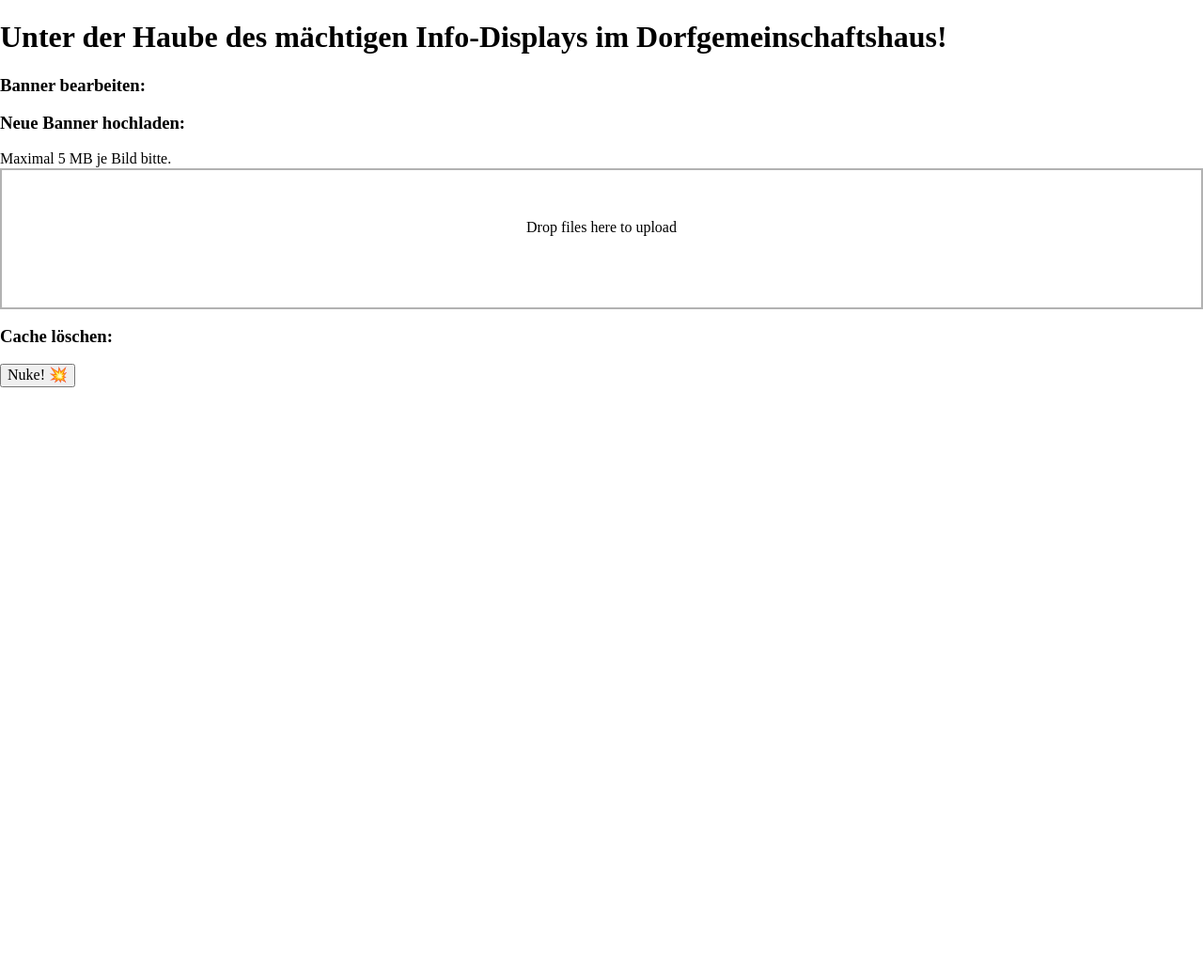
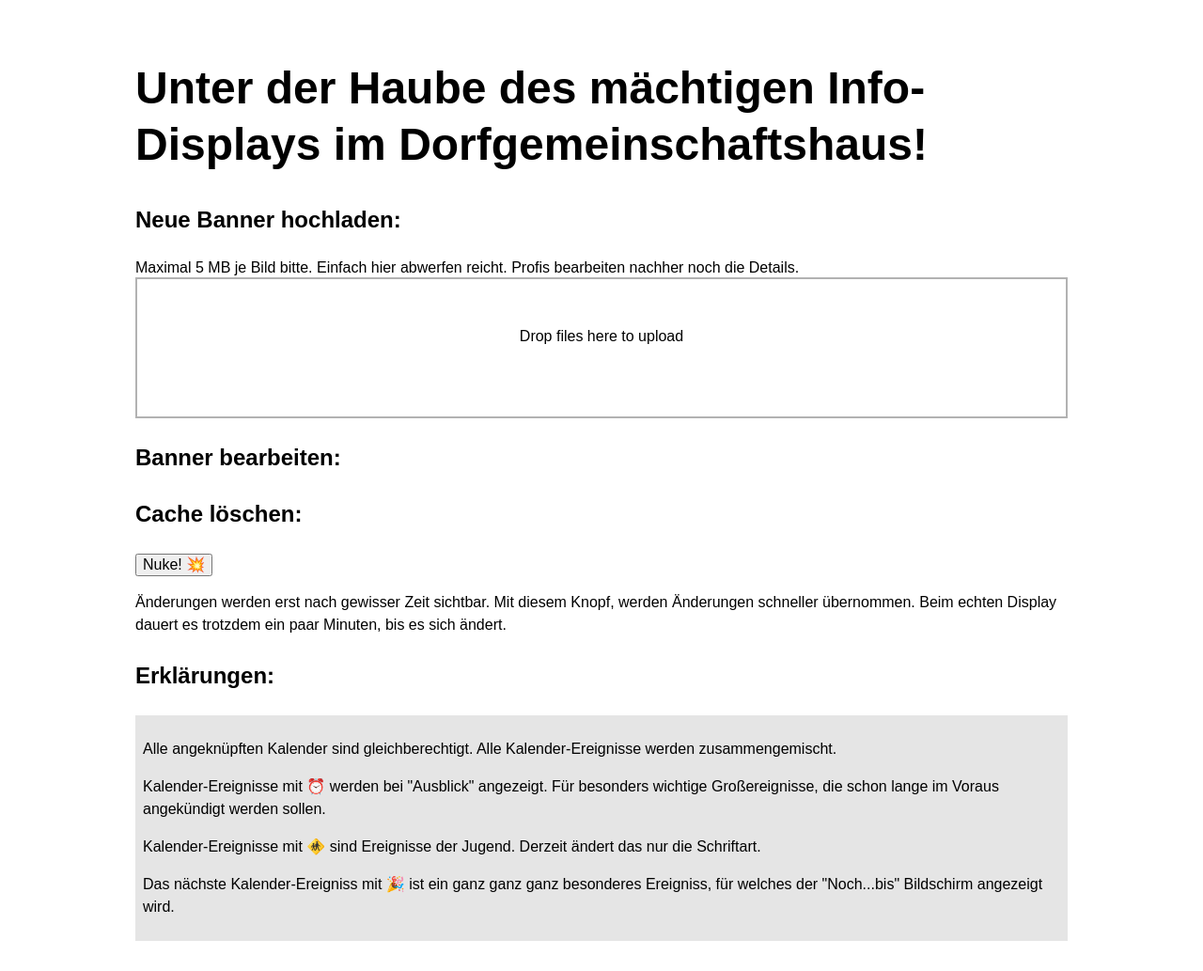
Before and after one commit to rincewind/kioskbackend, a Django app: page /wartungsklappe/ in a window 1280 px wide. Shown: the whole page at 94% size. Before the commit the page ends 412 px from the top, so only its background shows below. Run offline with Django 4.2, Linux system fonts and the light colour scheme; the visitor is signed in with stand-in values (Sample User, id 1); data that the repository does not hold is empty; some libraries are stand-ins or nearby versions.

Commit message:
more niceness

```diff
--- /dev/null
+++ b/display/templates/display/base.html
@@ -0,0 +1,51 @@
+{% load static %}
+<!doctype html>
+
+<html>
+<head>
+    <title>{% block title %}📺 Display{% endblock %}</title>
+    <meta charset="utf-8">
+    <meta http-equiv="X-UA-Compatible" content="IE=Edge">
+    <meta name="viewport" content="width=device-width, initial-scale=1">
+    <script src="{% static 'dropzone.min.js' %}"></script>
+    <link rel="stylesheet" href="{% static 'dropzone.min.css' %}">
+    <link rel="stylesheet" href="{% static 'tachyons.min.css' %}">
+    <style>
+        .debug {
+            background-color:  #ffa3d7;
+        }
+        .info {
+            background-color: #cdecff;
+        }
+        .success {
+            background-color:  #9eebcf;
+
+
+        }
+        .warning {
+            background-color:  #fbf1a9;
+
+        }
+        .error {
+            background-color: #ff725c;
+
+        }
+    </style>
+</head>
+<body>
+<main class="mw8 center system-sans-serif ma3 pa3">
+{% block messages %}
+{% if messages %}
+    <ul class="list w-100 pa0 ">
+        {% for message in messages %}
+        <li class="w-100 pa3 {% if message.tags %}{{ message.tags }}{% endif %}">{{ message }}</li>
+        {% endfor %}
+    </ul>
+{% endif %}
+
+{% endblock %}
+    {% block content %}
+
+    {% endblock %}
+</main>
+</body>
--- a/display/templates/display/slideshow.html
+++ b/display/templates/display/slideshow.html
@@ -73,7 +73,7 @@
                     <div>Noch </div>
                     <div class="r-fit-text">{{ special_event.start|timeuntil }}</div>
                     <div>bis</div>
-                    <div class="r-fit-text {% if special_event.jugend %}hv{% endif %}">{{ special_event.summary }}</div>
+                    <div class="r-fit-text"><span class="{% if special_event.jugend %}hv{% endif %}">{{ special_event.summary }}</span></div>
                     <div>{{ special_event.start|date:"l, d. F"}}{% if not special_event.allday %} um {{special_event.start|time:"H:i"}} Uhr{% endif %}</div>
 
                 </section>
--- a/display/templates/display/wartungsklappe.html
+++ b/display/templates/display/wartungsklappe.html
@@ -1,38 +1,17 @@
+{% extends "display/base.html" %}
+
 {% load static %}
-<!doctype html>
+{% block content %}
 
-<html>
-<head>
-    <title>Wartungsklappe!</title>
-    <meta charset="utf-8">
-    <meta http-equiv="X-UA-Compatible" content="IE=Edge">
-    <meta name="viewport" content="width=device-width, initial-scale=1">
-    <script src="{% static 'dropzone.min.js' %}"></script>
-    <link rel="stylesheet" href="{% static 'dropzone.min.css' %}">
-    <link rel="stylesheet" href="{% static 'tachyons.min.css' %}">
-</head>
-<body>
-{% if messages %}
-    <ul class="messages">
-        {% for message in messages %}
-        <li{% if message.tags %} class="{{ message.tags }}"{% endif %}>{{ message }}</li>
-        {% endfor %}
-    </ul>
-{% endif %}
+{% load thumbnail %}
 
 {% if request.user.is_staff %}
 
-<h1>Unter der Haube des mächtigen Info-Displays im Dorfgemeinschaftshaus!</h1>
+<h1 class="f1 lh-title">Unter der Haube des mächtigen Info-Displays im Dorfgemeinschaftshaus!</h1>
 
-<h3>Banner bearbeiten:</h3>
-    <ul>
-    {% for b in banner %}
-        <li><a href="{% url "banneredit" b.pk %}">{{ b.title }}</a></li>
-    {% endfor %}
-    </ul>
 
-<h3>Neue Banner hochladen:</h3>
-<div>Maximal 5 MB je Bild bitte.</div>
+    <h3 class="f3 lh-copy">Neue Banner hochladen:</h3>
+<div class="">Maximal 5 MB je Bild bitte. Einfach hier abwerfen reicht. Profis bearbeiten nachher noch die Details.</div>
 <form action="{% url "wartungsklappe" %}" method="post" enctype="multipart/form-data" class="dropzone" id="banner">
     {% csrf_token %}
     <!-- input type="submit" value="Verbannern" -->
@@ -46,40 +25,77 @@
       capture: "camera"
   };
 </script>
+
+<h3 class="f3 lh-copy">Banner bearbeiten:</h3>
+    <ul class="list pa0">
+    {% for b in banner %}
+        {% thumbnail b.image "100x100" crop="center" as im %}
+        <li>
+            <a class="link dt w-100 bb b--black-05 pb2 mt2" href="{% url "banneredit" b.pk %}">
+                    <div class="dtc w2 w3-ns v-mid">
+                                    <img src="{{ im.url }}" alt="{{  b.title}}">
+                    </div>
+                    <div class="dtc v-mid pl3">
+                        {{ b.title }}
+                    </div>
+            </a></li>
+        {% endthumbnail %}
+    {% endfor %}
+    </ul>
+
+
 {% if new_calendars %}
-<h3>Kalender verknüpfen:</h3>
+<h3 class="f3 lh-copy">Kalender verknüpfen:</h3>
 <form action="{% url 'wartungsklappe' %}" method="post">
 {% csrf_token %}
-<ul>
+<ul class="list pa0">
     {% for cid, summary in new_calendars %}
-        <li><label><input type="radio" value="{{ cid }}" name="connect_calendar">{{ summary }}</label></li>
+        <li class="flex items-center mb2"><input class="mr2" type="radio" value="{{ cid }}" id="new_{{ cid }}" name="connect_calendar"><label class="lh-copy" for="new_{{ cid }}">{{ summary }}</label></li>
     {% endfor %}
 </ul>
 <input type="submit" value="Kalender verknüpfen" name="connect">
 </form>
 {% endif %}
 {% if connected_calendars %}
-<h3>Verknüpfung aufheben:</h3>
+<h3 class="f3 lh-copy">Verknüpfung aufheben:</h3>
 <form action="{% url 'wartungsklappe' %}" method="post">
 {% csrf_token %}
 
-<ul>
+<ul class="list pa0">
     {% for cid, cal in connected_calendars %}
-        <li><label><input type="radio" value="{{ cid }}" name="disconnect_calendar"> {{ cal.summary }} [{{ cal.user }}]</label></li>
+        <li class="flex items-center mb2"><input  class="mr2" type="radio" value="{{ cid }}" id="connected_{{ cid }}" name="disconnect_calendar"><label for="connected_{{ cid }}" class="lh-copy">{{ cal.summary }} [{{ cal.user }}]</label></li>
     {% endfor %}
 </ul>
 <input type="submit" value="Verknüpfung aufheben" name="disconnect">
 </form>
 {% endif %}
 {% else %}
-    <p>Nee. Du bist leider (noch?) nicht würdig. Melde Dich bei einer Aufsichtsperson, dass diese sich doch bitte an Peter wenden soll mit der Bitte</p>
+    <p class="lh-copy">Nee. Du bist leider (noch?) nicht würdig. Melde Dich bei einer Aufsichtsperson, dass diese sich doch bitte an Peter wenden soll mit der Bitte</p>
     <h1>{{ request.user }}</h1>
     <p>zu benedeien.</p>
 {% endif %}
-<h3>Cache löschen:</h3>
+<h3 class="f3 lh-copy">Cache löschen:</h3>
 <form method="post">
     {% csrf_token %}
     <input type="submit" value="Nuke! 💥" name="nuke">
 </form>
-</body>
-</html>
+    <p class="lh-copy">
+    Änderungen werden erst nach gewisser Zeit sichtbar. Mit diesem Knopf, werden Änderungen schneller übernommen. Beim echten Display dauert es trotzdem ein paar Minuten, bis es sich ändert.
+    </p>
+
+<h3 class="f3 lh-copy ">Erklärungen:</h3>
+    <div class="bg-black-10 pa2">
+    <p class="lh-copy">
+        Alle angeknüpften Kalender sind gleichberechtigt. Alle Kalender-Ereignisse werden zusammengemischt.
+    </p>
+    <p class="lh-copy">
+        Kalender-Ereignisse mit ⏰ werden bei "Ausblick" angezeigt. Für besonders wichtige Großereignisse, die schon lange im Voraus angekündigt werden sollen.
+    </p>
+    <p class="lh-copy">
+        Kalender-Ereignisse mit 🚸 sind Ereignisse der Jugend. Derzeit ändert das nur die Schriftart.
+    </p>
+    <p class="lh-copy">
+        Das nächste Kalender-Ereigniss mit 🎉 ist ein ganz ganz ganz besonderes Ereigniss, für welches der "Noch...bis" Bildschirm angezeigt wird.
+    </p>
+    </div>
+{% endblock %}
--- a/kioskbackend/settings.py
+++ b/kioskbackend/settings.py
@@ -64,6 +64,7 @@ INSTALLED_APPS = [
     "allauth.account",
     "allauth.socialaccount",
     "allauth.socialaccount.providers.google",
+    'sorl.thumbnail',
     "display",
 ]
 
```
Also changed, not shown: display/templates/display/banneredit.html (+21 -3 lines), 2 other files.
